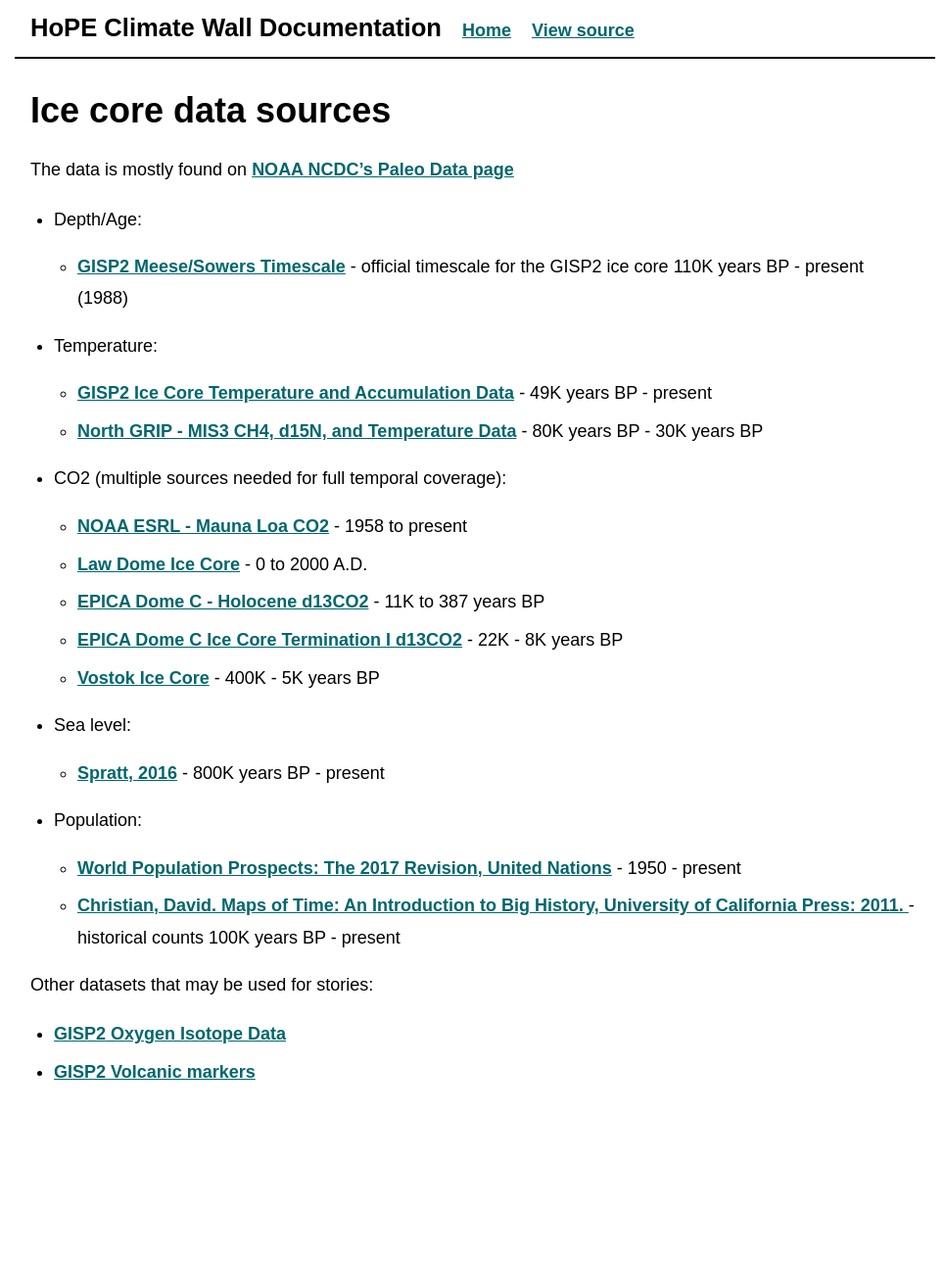
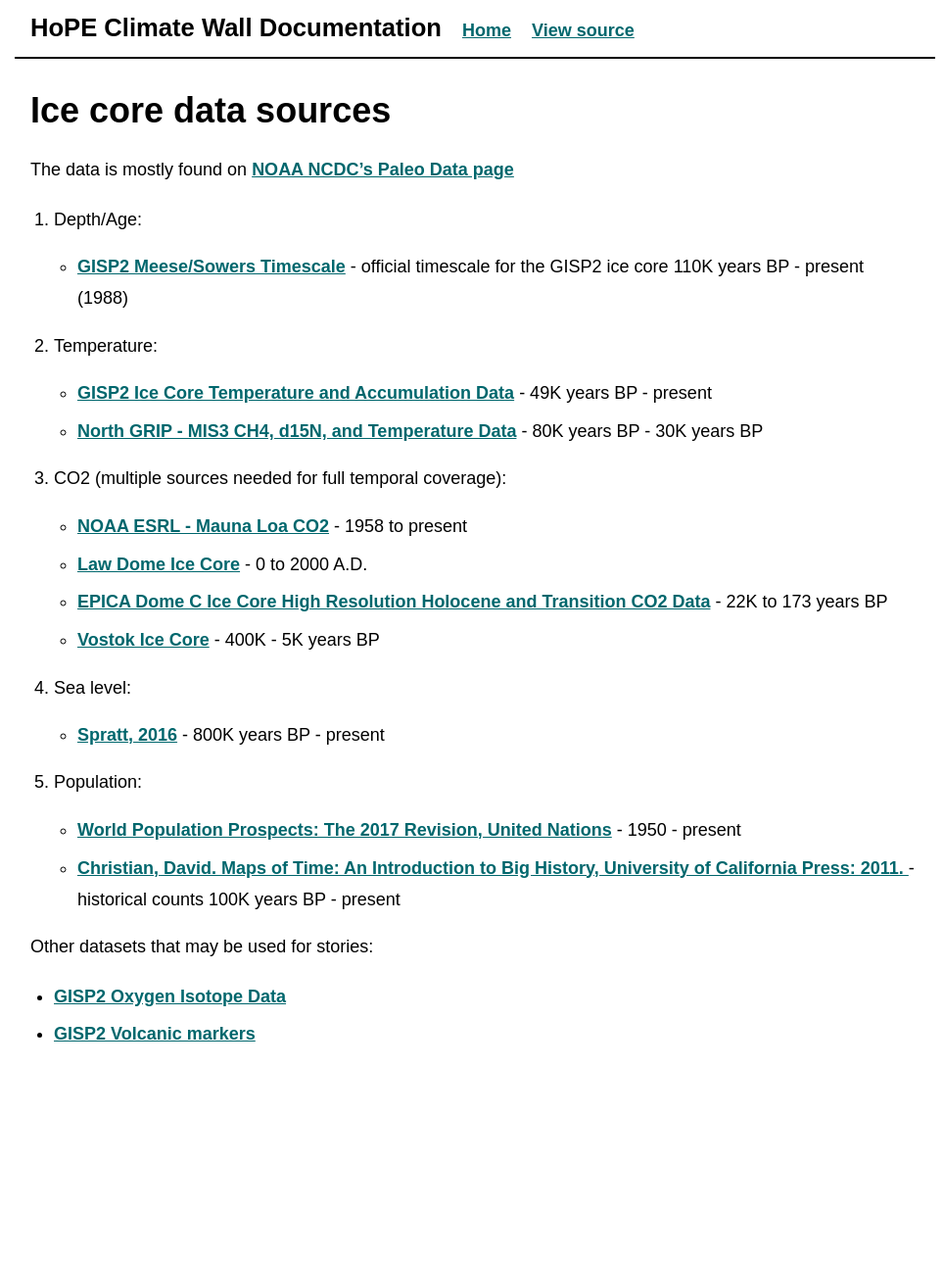
Before and after one commit to beefoo/climate-wall-docs, a Jekyll site: the page built from _design/ice_core_data.md, in a window 1280 px wide. Shown: the whole page at 98% size, without its empty margins (155-1119 px from the left). Built offline with Jekyll 4.4.1, drawn with Linux system fonts in a browser that asks for light colours; after the commit the page ends 1248 px from its top, so only the background shows below that.

Commit message:
update co2 ice core data

```diff
--- a/_design/ice_core_data.md
+++ b/_design/ice_core_data.md
@@ -8,20 +8,19 @@
 
 The data is mostly found on [NOAA NCDC's Paleo Data page](https://www.ncdc.noaa.gov/paleo-search/)
 
-- Depth/Age:
+1. Depth/Age:
   - [GISP2 Meese/Sowers Timescale](ftp://ftp.ncdc.noaa.gov/pub/data/paleo/icecore/greenland/summit/gisp2/depthage/gisp2age.txt) - official timescale for the GISP2 ice core 110K years BP - present (1988)
-- Temperature:
+2. Temperature:
   - [GISP2 Ice Core Temperature and Accumulation Data](ftp://ftp.ncdc.noaa.gov/pub/data/paleo/icecore/greenland/summit/gisp2/isotopes/gisp2_temp_accum_alley2000.txt) - 49K years BP - present
   - [North GRIP - MIS3 CH4, d15N, and Temperature Data](https://www1.ncdc.noaa.gov/pub/data/paleo/icecore/greenland/summit/ngrip/ngrip2006d15n-ch4-t.txt) - 80K years BP - 30K years BP
-- CO2 (multiple sources needed for full temporal coverage):
+3. CO2 (multiple sources needed for full temporal coverage):
   - [NOAA ESRL - Mauna Loa CO2](ftp://aftp.cmdl.noaa.gov/products/trends/co2/co2_annmean_mlo.txt) - 1958 to present
   - [Law Dome Ice Core](ftp://ftp.ncdc.noaa.gov/pub/data/paleo/icecore/antarctica/law/law2006.txt) - 0 to 2000 A.D.
-  - [EPICA Dome C - Holocene d13CO2](https://www1.ncdc.noaa.gov/pub/data/paleo/icecore/antarctica/epica_domec/edc2009d13co2.txt) - 11K to 387 years BP
-  - [EPICA Dome C Ice Core Termination I d13CO2](https://www1.ncdc.noaa.gov/pub/data/paleo/icecore/antarctica/epica_domec/edc2010d13co2.txt) - 22K - 8K years BP
+  - [EPICA Dome C Ice Core High Resolution Holocene and Transition CO2 Data](ftp://ftp.ncdc.noaa.gov/pub/data/paleo/icecore/antarctica/epica_domec/edc-co2.txt) - 22K to 173 years BP
   - [Vostok Ice Core](http://cdiac.ess-dive.lbl.gov/ftp/trends/co2/vostok.icecore.co2) - 400K - 5K years BP
-- Sea level:
+4. Sea level:
   - [Spratt, 2016](https://www1.ncdc.noaa.gov/pub/data/paleo/contributions_by_author/spratt2016/spratt2016.txt) - 800K years BP - present
-- Population:
+5. Population:
   - [World Population Prospects: The 2017 Revision, United Nations](https://esa.un.org/unpd/wpp/DVD/Files/1_Indicators%20(Standard)/EXCEL_FILES/1_Population/WPP2017_POP_F01_1_TOTAL_POPULATION_BOTH_SEXES.xlsx) - 1950 - present
   - [Christian, David. Maps of Time: An Introduction to Big History, University of California Press: 2011. ](../assets/population_table.png) - historical counts 100K years BP - present
 
```
